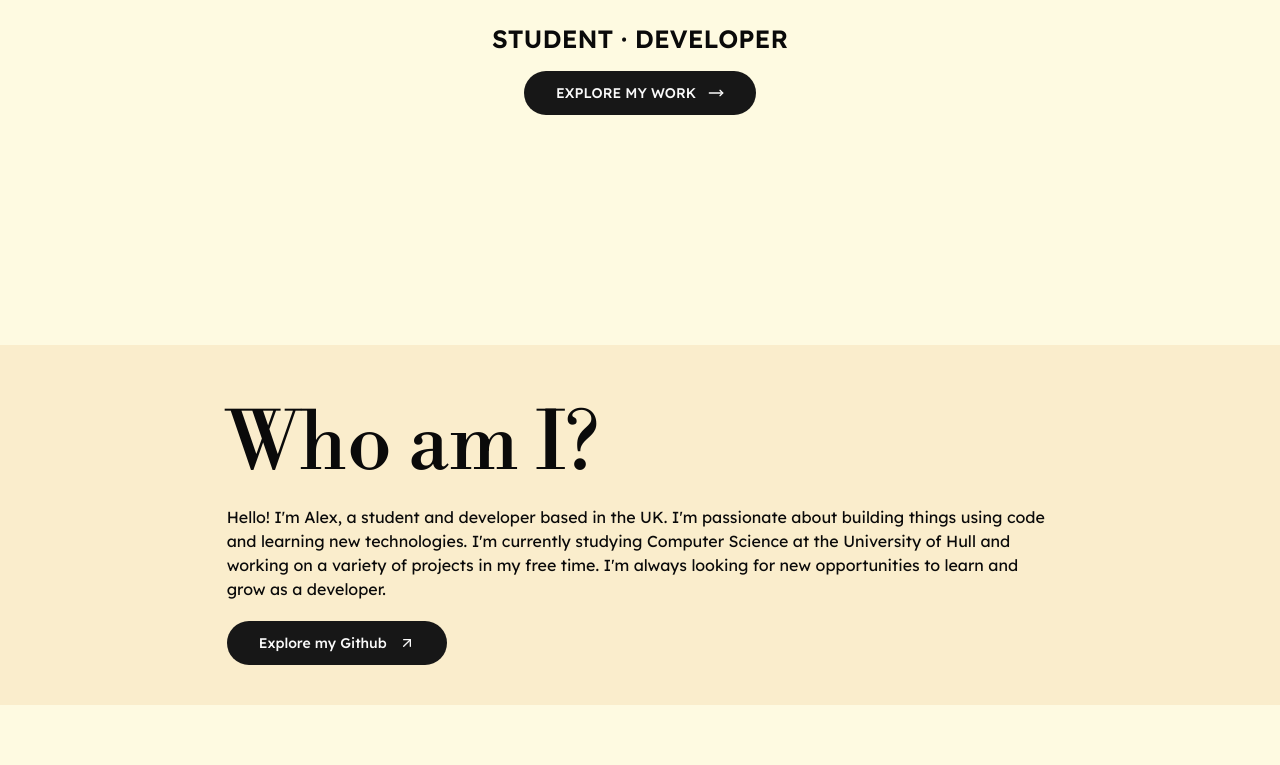
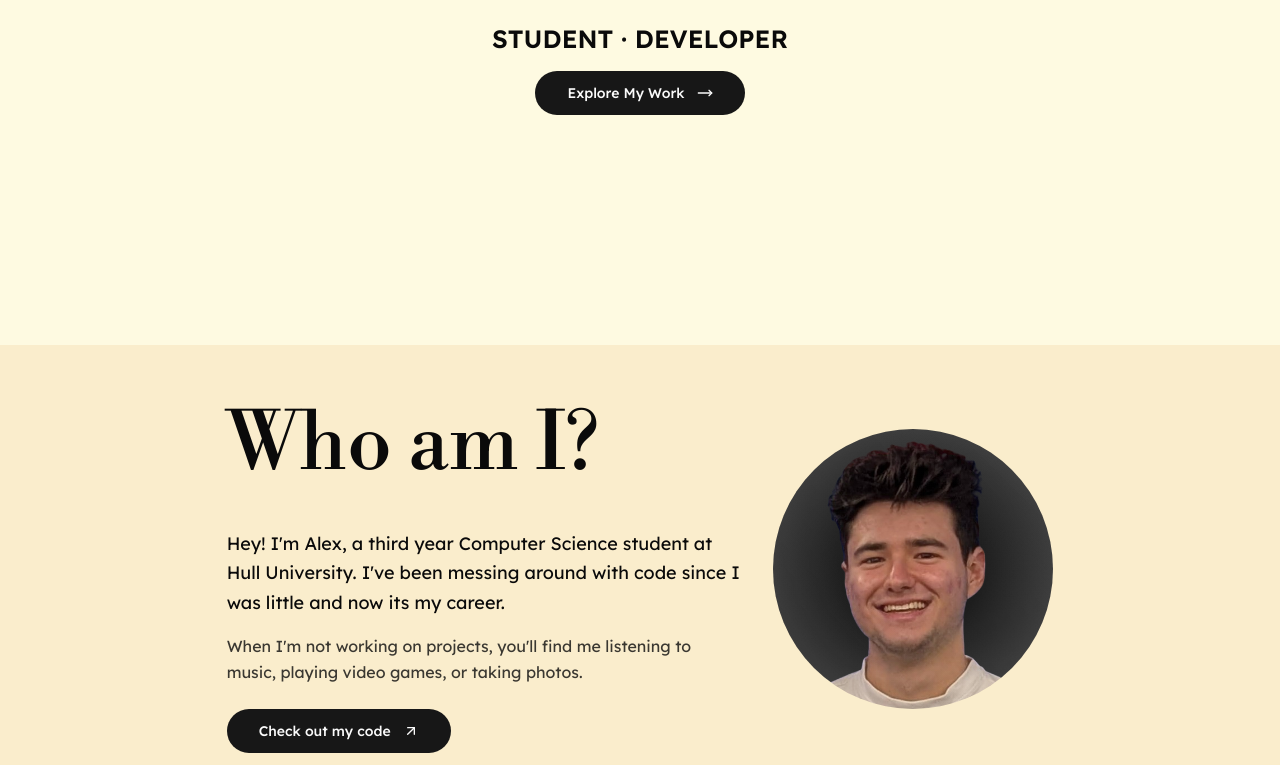
Before and after one commit to alexsparkes/portfolio, a Next.js app: page / in a window 1280 px wide. Shown: the part 455-1220 px from the top of the page. Built offline with nearby package versions, Linux system fonts and the light colour scheme.

Commit message:
refactor: improved about section

```diff
--- a/components/sections/about.tsx
+++ b/components/sections/about.tsx
@@ -1,24 +1,94 @@
+"use client";
+
 import { ArrowUpRight } from "lucide-react";
 import { Button } from "@/components/ui/button";
 import Link from "next/link";
+import Image from "next/image";
+import { useRef, useState } from "react";
 
 export const About = () => {
+  const photoRef = useRef<HTMLDivElement>(null);
+  const [isHovered, setIsHovered] = useState(false);
+
+  const handleMouseMove = (e: React.MouseEvent<HTMLDivElement>) => {
+    if (!photoRef.current) return;
+
+    const rect = photoRef.current.getBoundingClientRect();
+    const centerX = rect.left + rect.width / 2;
+    const centerY = rect.top + rect.height / 2;
+
+    const mouseX = e.clientX;
+    const mouseY = e.clientY;
+
+    const rotateX = (mouseY - centerY) / 10; // Vertical tilt
+    const rotateY = (centerX - mouseX) / 10; // Horizontal tilt
+
+    photoRef.current.style.transform = `perspective(1000px) rotateX(${rotateX}deg) rotateY(${rotateY}deg) scale3d(1.05, 1.05, 1.05)`;
+  };
+
+  const handleMouseLeave = () => {
+    if (!photoRef.current) return;
+    photoRef.current.style.transform =
+      "perspective(1000px) rotateX(0deg) rotateY(0deg) scale3d(1, 1, 1)";
+    setIsHovered(false);
+  };
+
+  const handleMouseEnter = () => {
+    setIsHovered(true);
+  };
   return (
     <section className="grid place-items-center bg-card px-5">
       <div className="mx-auto lg:w-2/3 w-full py-10">
-        <h1 className="text-[50px] md:text-[75px] xl:text-[80px] bodoni">
+        <div className="flex flex-col lg:flex-row gap-8 items-center">
+          <div className="flex-1">
+            <h1 className="text-[50px] md:text-[75px] xl:text-[80px] bodoni mb-6">
               Who am I?
             </h1>
-        <p className="lexend">
-          Hello! I&apos;m Alex, a student and developer based in the UK. I&apos;m passionate about building things using code and learning new technologies. I&apos;m currently studying Computer Science at the University of Hull and working on a variety of projects in my free time. I&apos;m always looking for new opportunities to learn and grow as a developer.
+            <div className="space-y-4">
+              <p className="lexend text-lg leading-relaxed">
+                Hey! I&apos;m Alex, a third year Computer Science student at
+                Hull University. I&apos;ve been messing around with code since I
+                was little and now its my career.
               </p>
-        <Button className="mt-5 lexend gap-3 group" size="lg" asChild>
+              <p className="lexend text-foreground/80 leading-relaxed">
+                When I&apos;m not working on projects, you&apos;ll find me
+                listening to music, playing video games, or taking photos.
+              </p>
+              <div className="flex flex-wrap gap-3 mt-6">
+                <Button className="lexend gap-3 group" size="lg" asChild>
                   <Link href="https://github.com/alexsparkes" target="_blank">
-            Explore my Github
+                    Check out my code
                     <ArrowUpRight className="w-4 h-4 group-hover:translate-x-1 transition-all duration-300" />
                   </Link>
                 </Button>
               </div>
+            </div>
+          </div>
+          {/* Your photo */}
+          <div className="w-full lg:w-auto flex justify-center lg:justify-end">
+            <div
+              ref={photoRef}
+              className="relative cursor-pointer"
+              style={{
+                transition: "transform 0.1s ease-out",
+                transformStyle: "preserve-3d",
+              }}
+              onMouseMove={handleMouseMove}
+              onMouseLeave={handleMouseLeave}
+              onMouseEnter={handleMouseEnter}
+            >
+              <Image
+                src="/alex-sparkes.png"
+                alt="Alex Sparkes"
+                width={280}
+                height={280}
+                className="rounded-full"
+              />
+              <div className="absolute inset-0 rounded-full bg-gradient-to-tr from-primary/10 to-transparent pointer-events-none"></div>
+            </div>
+          </div>
+        </div>
+      </div>
     </section>
   );
 };
--- a/components/sections/hero.tsx
+++ b/components/sections/hero.tsx
@@ -1,4 +1,4 @@
-"use client"
+"use client";
 
 import { MoveRight } from "lucide-react";
 import { Button } from "@/components/ui/button";
@@ -22,7 +22,11 @@ export const Hero = () => {
         <span className="text-[25px] lexend font-semibold text-foreground">
           Student &middot; Developer
         </span>
-          <Button className="mt-5 lexend gap-3 group" size="lg" asChild>
+        <Button
+          className="mt-5 lexend gap-3 group capitalize"
+          size="lg"
+          asChild
+        >
           <a href="#work">
             Explore my work{" "}
             <MoveRight className="w-4 h-4 group-hover:translate-x-1 transition-all duration-300" />
@@ -30,5 +34,5 @@ export const Hero = () => {
         </Button>
       </motion.div>
     </div>
-    )
-}
+  );
+};
```
Also changed, not shown: public/alex-sparkes.png (added). Lines whose indentation alone changed are shown as unchanged.
